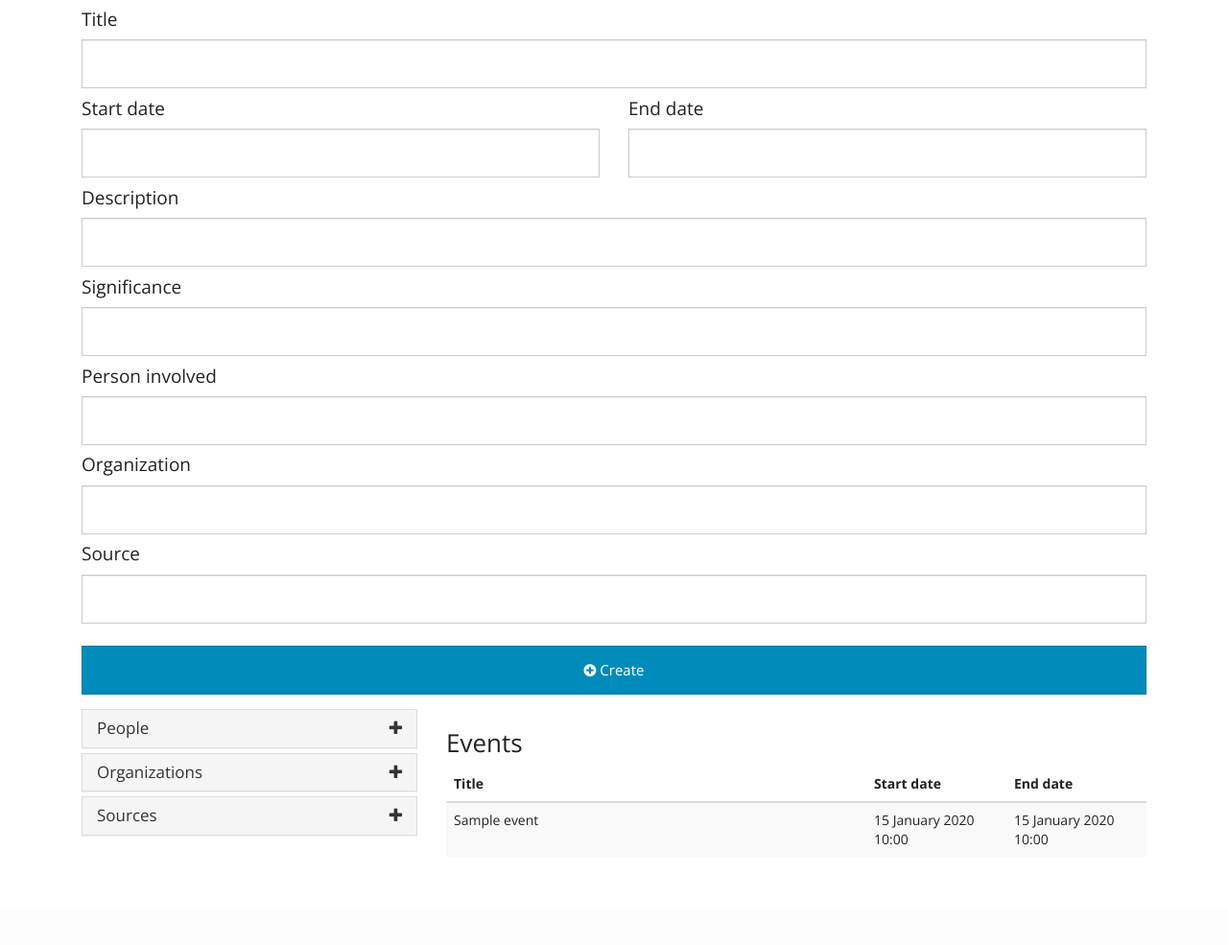
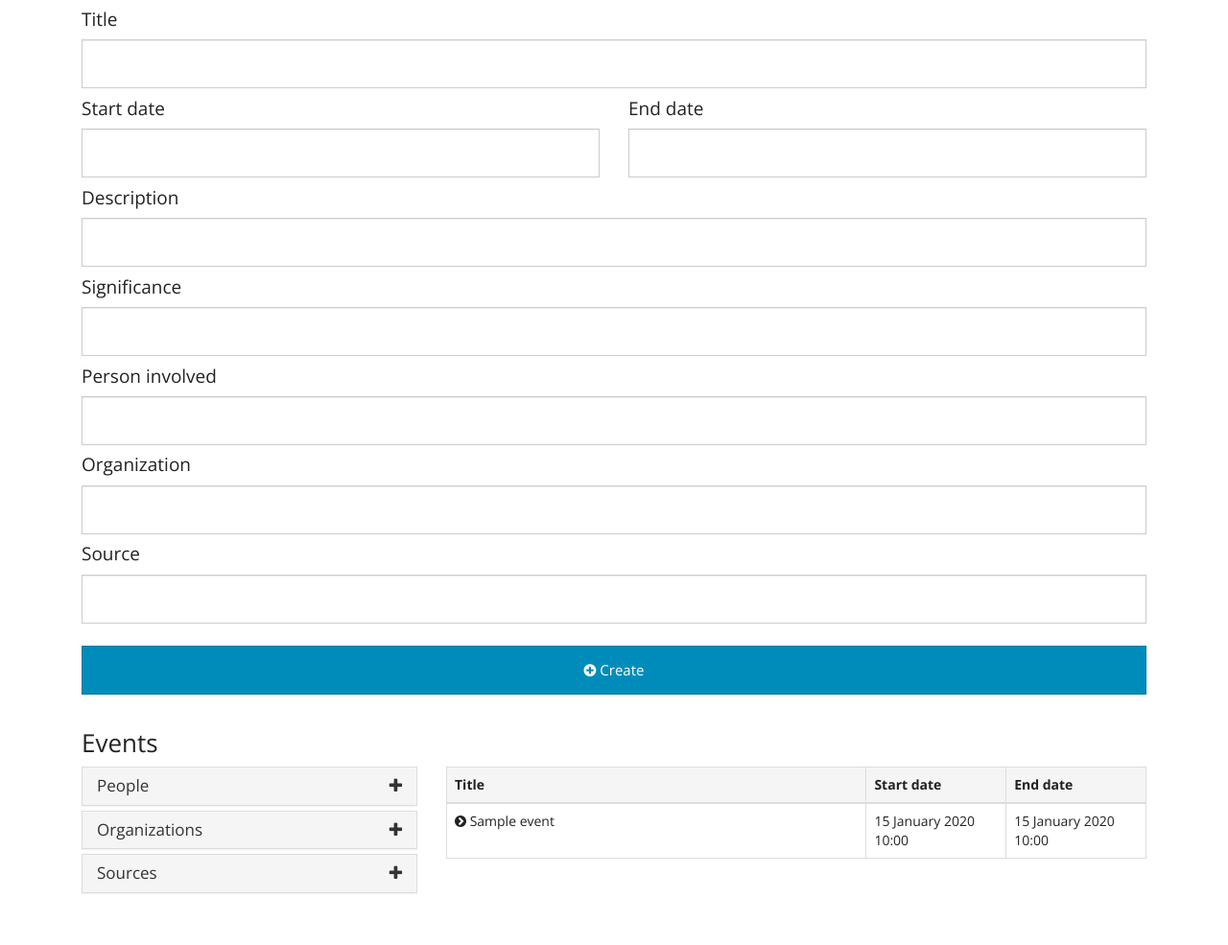
Before and after one commit to datamade/occrp-timeline-tool, a Flask app: page /story/1 in a window 1280 px wide. Shown: the part 282-1267 px from the top of the page at 96% size. Before the commit the page ends 1163 px from the top, so only its background shows below. Run offline with Flask 2, Linux system fonts and the light colour scheme; tables that the repository leaves empty hold one stand-in row (values such as "Sample post"); parts of the project's set-up code (start-up, migrations or seed data) failed here and were passed over; some libraries are stand-ins or nearby versions.

Commit message:
Add JS binding for toggling of icons, and improve UI for events table

```diff
--- a/occrp/static/css/custom.css
+++ b/occrp/static/css/custom.css
@@ -85,6 +85,10 @@ div.story-form-input {
 }
 
 div.panel-body > li { list-style: none; }
+
+.panel-group .panel { margin-bottom: 5px; }
+
+.thead-default { background-color: #f5f5f5; }
 
 /* Make the masthead heading the same height as the navigation */
 .header h3 {
--- a/occrp/static/js/custom.js
+++ b/occrp/static/js/custom.js
@@ -1,34 +1,40 @@
 $(document).ready(function() {
-    // $('.collapse').collapse()
-
-    // Todo: not working?
-    $("body").on("mouseover", "tr.detailsControl", function(e){
-        $(this).css("background-color", "red")
+    // Facets panel
+    $('.panel-show').addClass('in');
+    $('.panel-heading').on('click', function () {
+        if ($(this).parent().children().eq(1).hasClass('in')){
+            $(this).find('i').removeClass('fa-minus').addClass('fa-plus');
+        } else{
+            $(this).find('i').removeClass('fa-plus').addClass('fa-minus');
+        }
     });
 
-    $("body").on("mouseout", "tr.detailsControl", function(e){
-        $(this).css("background-color", "#eee")
+    // Events table
+    $('body').on('mouseover', 'tr.detailsControl', function(e){
+        $(this).css('background-color', '#f9f9f9')
     });
 
-    $("body").on("click", "tr.detailsControl", function(e){
+    $('body').on('mouseout', 'tr.detailsControl', function(e){
+        $(this).css('background-color', '#fff')
+    });
+
+    $('body').on('click', 'tr.detailsControl', function(e){
         e.stopPropagation();
-
-        var target = $(e.target);
-
+        target = $(e.target);
         target.closest('tr').next('tr').children().slideToggle(100);
 
-        // var right = $(this).find('.fa-chevron-circle-right');
-        // var down = $(this).find('.fa-chevron-circle-down');
+        var right = $(this).find('.fa-chevron-circle-right');
+        var down = $(this).find('.fa-chevron-circle-down');
 
-        // if(($(right).is(":visible"))) {
-        //     $(this).find('.fa-chevron-circle-down').show();
-        //     $(this).find('.fa-chevron-circle-right').hide();
-        //     $(this).css("font-weight", "700")
-        // } else {
-        //     $(this).find('.fa-chevron-circle-down').hide();
-        //     $(this).find('.fa-chevron-circle-right').show();
-        //     $(this).css("font-weight", "400")
-        // }
+        if(($(right).is(":visible"))) {
+            $(this).find('.fa-chevron-circle-down').show();
+            $(this).find('.fa-chevron-circle-right').hide();
+            $(this).css("font-weight", "700");
+        } else {
+            $(this).find('.fa-chevron-circle-down').hide();
+            $(this).find('.fa-chevron-circle-right').show();
+            $(this).css("font-weight", "400");
+        }
     });
 
 });
--- a/occrp/templates/partials/facets.html
+++ b/occrp/templates/partials/facets.html
@@ -1,7 +1,8 @@
+<div class="facetsCollapse" data-toggle="collapse" data-parent="#accordion" href="#collapse{{facet}}">
   <div class="panel panel-default">
     <div class="panel-heading">
       <h4 class="panel-title">
-      <a class="accordion-toggle" data-toggle="collapse" data-parent="#accordion" href="#collapse{{facet}}">
+        <a class="accordion-toggle" >
           {{facet}}
         </a>
         <span class="pull-right"><i class="fa fa-plus" aria-hidden="true"></i></span>
@@ -15,3 +16,4 @@
       </div>
     </div>
   </div>
+</div>
--- a/occrp/templates/partials/fly_out.html
+++ b/occrp/templates/partials/fly_out.html
@@ -1,3 +1,4 @@
+{% if event.description or event.significance or event.people %}
   {% if event.description %}
     <div class='col-sm-12'>
       <h4>Description</h4>
@@ -20,3 +21,8 @@
       {% endfor %}
     </div>
   {% endif %}
+{% else %}
+    <div class="col-sm-12">
+      <p><em>This event does not have any related entities.</em></p>
+    </div>
+{% endif %}
--- a/occrp/templates/story.html
+++ b/occrp/templates/story.html
@@ -23,6 +23,11 @@
 
 {% if story.events %}
 <div class="row">
+    <div class="col-md-12">
+        <h3>Events</h3>
+    </div>
+</div>
+<div class="row">
     <div class="col-md-4">
         <!-- Facet panel -->
         <div class="panel-group" id="accordion" role="tablist" aria-multiselectable="true">
@@ -32,9 +37,8 @@
         </div>
     </div>
     <div class="col-md-8">
-        <h3>Events</h3>
-        <table class="table table-striped">
-            <thead>
+        <table class="table table-bordered">
+            <thead class="thead-default">
                 <tr>
                     <th class="story-width">Title</th>
                     <th>Start date</th>
@@ -44,7 +48,7 @@
             <tbody>
                 {% for event in story.events %}
                     <tr class="detailsControl">
-                        <td>{{ event.title }}</td>
+                        <td><i class="fa fa-chevron-circle-right" aria-hidden="true"></i><i class="fa fa-chevron-circle-down" aria-hidden="true" style="display: none;"></i> {{ event.title }}</td>
                         {% if event.start_date_accuracy == 4 %}
                             <td>{{ event.start_date|format_date('%Y') }}</td>
                         {% elif event.start_date_accuracy == 3 %}
```
Lines whose indentation alone changed are shown as unchanged.
